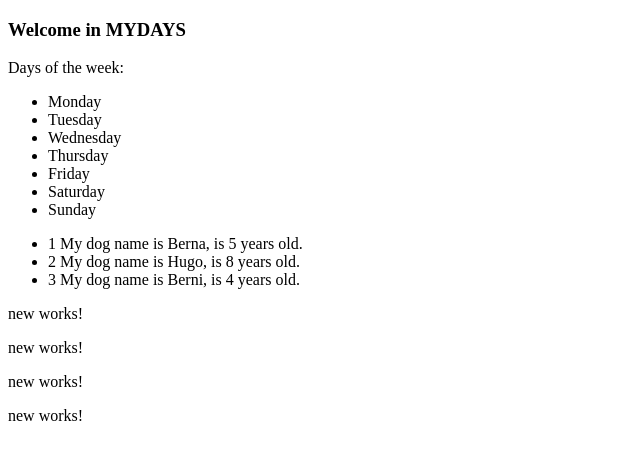
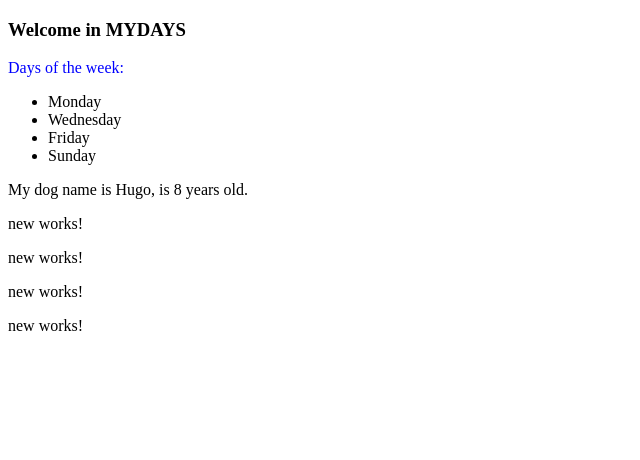
Before and after one commit to Kacperem/AngularTrainingAPPS, an Angular app: page / in a window 1280 px wide. Shown: the top 460 px of the page, without its empty margins (0-640 px from the left). Built offline with nearby package versions, Linux system fonts and the light colour scheme.

Commit message:
using *ngIf and <ng-container>

```diff
--- a/src/app/app.component.css
+++ b/src/app/app.component.css
@@ -0,0 +1,3 @@
+p{
+  color: blue;
+}
--- a/src/app/app.component.html
+++ b/src/app/app.component.html
@@ -2,16 +2,19 @@
 
 <p>Days of the week:</p>
 
+
 <ul>
-  <li *ngFor="let day of days">
-    {{day}}
-  </li>
+  <ng-container *ngFor="let day of days; let e = even">
+    <li *ngIf="e">
+      {{day}}
+    </li>
+  </ng-container>
 </ul>
 
-<ul>
-  <li *ngFor="let myDog of myDogs; let i = index">
-   {{i + 1}}   My dog name is  {{myDog.name}}, is {{myDog.age}} years old.
-  </li>
-</ul>
+<div *ngFor="let myDog of myDogs">
+  <div *ngIf="myDog.age > 5" >
+      My dog name is  {{myDog.name}}, is {{myDog.age}} years old.
+  </div>
+</div>
 
 <app-new *ngFor="let i of [1, 2, 3, 4]"></app-new>
```
